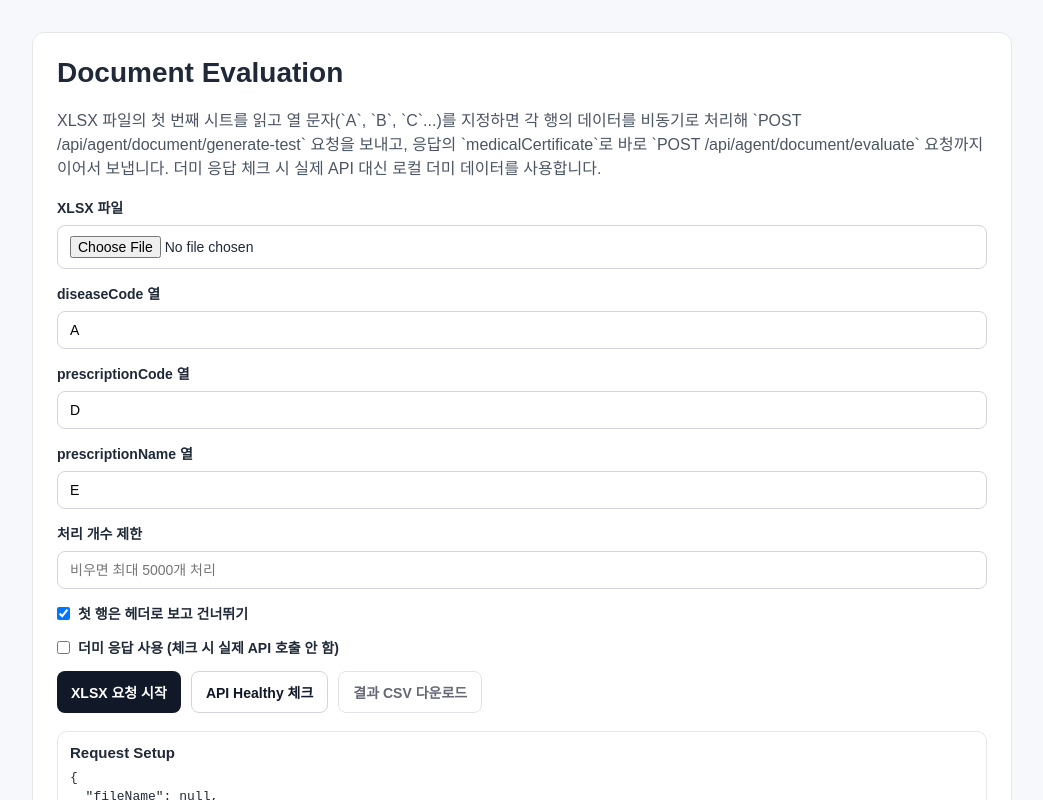
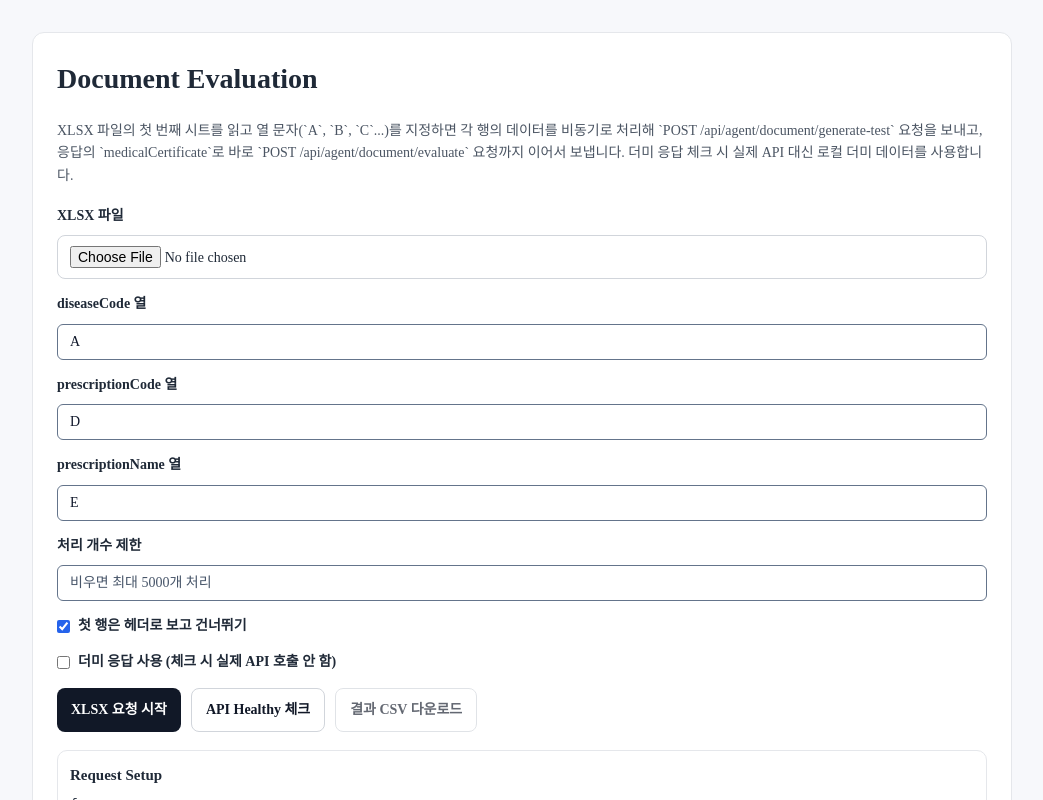
Before and after one commit to kjbddo/bitcomputer-emr, a Next.js app in the folder apps/web/: page /evaluation in a window 1280 px wide. Shown: the top 800 px of the page, without its empty margins (118-1161 px from the left). Built offline with nearby package versions, Linux system fonts and the light colour scheme.

Commit message:
feat(web): 전역 스타일을 토큰 기반으로 재작성하고 스타터 잔재 제거

```diff
--- a/apps/web/src/app/globals.css
+++ b/apps/web/src/app/globals.css
@@ -1,42 +1,62 @@
-:root {
-  --background: #ffffff;
-  --foreground: #171717;
-}
-
-@media (prefers-color-scheme: dark) {
-  :root {
-    --background: #0a0a0a;
-    --foreground: #ededed;
-  }
-}
-
-html,
-body {
-  max-width: 100vw;
-  overflow-x: hidden;
-}
+@import "../styles/tokens.css";
+@import "../styles/reset.css";
 
 body {
-  color: var(--foreground);
-  background: var(--background);
-  font-family: Arial, Helvetica, sans-serif;
+  background: var(--surface-canvas);
+  color: var(--text-primary);
+  font-family: var(--font-sans);
+  font-size: var(--font-size-base);
+  line-height: var(--line-height-base);
   -webkit-font-smoothing: antialiased;
   -moz-osx-font-smoothing: grayscale;
 }
 
-* {
-  box-sizing: border-box;
-  padding: 0;
-  margin: 0;
+input:not([type="checkbox"]):not([type="radio"]):not([type="file"]):not([type="range"]),
+select,
+textarea {
+  height: var(--control-height);
+  padding: 0 var(--space-3);
+  border: 1px solid var(--border-control);
+  border-radius: var(--radius-md);
+  background: var(--surface-raised);
+  color: var(--text-primary);
+  font-family: inherit;
+  font-size: var(--font-size-base);
+  transition: border-color var(--dur-fast) var(--ease);
 }
 
-a {
-  color: inherit;
-  text-decoration: none;
+textarea {
+  height: auto;
+  min-height: calc(var(--control-height) * 2);
+  padding: var(--space-2) var(--space-3);
+  line-height: var(--line-height-base);
+  resize: vertical;
 }
 
-@media (prefers-color-scheme: dark) {
-  html {
-    color-scheme: dark;
-  }
+input[type="checkbox"],
+input[type="radio"] {
+  accent-color: var(--accent-fill);
 }
+
+input::placeholder,
+textarea::placeholder {
+  color: var(--text-muted);
+}
+
+input:not([type="checkbox"]):not([type="radio"]):not([type="file"]):not([type="range"]):hover:not(:disabled),
+select:hover:not(:disabled),
+textarea:hover:not(:disabled) {
+  border-color: var(--accent-fill);
+}
+
+input:not([type="checkbox"]):not([type="radio"]):not([type="file"]):not([type="range"]):disabled,
+select:disabled,
+textarea:disabled {
+  background: var(--surface-sunken);
+  color: var(--text-muted);
+  cursor: not-allowed;
+}
+
+table {
+  border-collapse: collapse;
+}
--- a/apps/web/src/app/layout.tsx
+++ b/apps/web/src/app/layout.tsx
@@ -14,8 +14,8 @@ const geistMono = Geist_Mono({
 });
 
 export const metadata: Metadata = {
-  title: "Create Next App",
-  description: "Generated by create next app",
+  title: "BitComputer EMR",
+  description: "AI 보조 진료 기록 시스템",
 };
 
 export default function RootLayout({
@@ -24,7 +24,7 @@ export default function RootLayout({
   children: React.ReactNode;
 }>) {
   return (
-    <html lang="en">
+    <html lang="ko" suppressHydrationWarning>
       <body className={`${geistSans.variable} ${geistMono.variable}`} suppressHydrationWarning>
         <ClientProviders>{children}</ClientProviders>
       </body>
--- a/apps/web/src/app/page.module.css
+++ /dev/null
@@ -1,167 +0,0 @@
-.page {
-  --gray-rgb: 0, 0, 0;
-  --gray-alpha-200: rgba(var(--gray-rgb), 0.08);
-  --gray-alpha-100: rgba(var(--gray-rgb), 0.05);
-
-  --button-primary-hover: #383838;
-  --button-secondary-hover: #f2f2f2;
-
-  display: grid;
-  grid-template-rows: 20px 1fr 20px;
-  align-items: center;
-  justify-items: center;
-  min-height: 100svh;
-  padding: 80px;
-  gap: 64px;
-  font-family: var(--font-geist-sans);
-}
-
-@media (prefers-color-scheme: dark) {
-  .page {
-    --gray-rgb: 255, 255, 255;
-    --gray-alpha-200: rgba(var(--gray-rgb), 0.145);
-    --gray-alpha-100: rgba(var(--gray-rgb), 0.06);
-
-    --button-primary-hover: #ccc;
-    --button-secondary-hover: #1a1a1a;
-  }
-}
-
-.main {
-  display: flex;
-  flex-direction: column;
-  gap: 32px;
-  grid-row-start: 2;
-}
-
-.main ol {
-  font-family: var(--font-geist-mono);
-  padding-left: 0;
-  margin: 0;
-  font-size: 14px;
-  line-height: 24px;
-  letter-spacing: -0.01em;
-  list-style-position: inside;
-}
-
-.main li:not(:last-of-type) {
-  margin-bottom: 8px;
-}
-
-.main code {
-  font-family: inherit;
-  background: var(--gray-alpha-100);
-  padding: 2px 4px;
-  border-radius: 4px;
-  font-weight: 600;
-}
-
-.ctas {
-  display: flex;
-  gap: 16px;
-}
-
-.ctas a {
-  appearance: none;
-  border-radius: 128px;
-  height: 48px;
-  padding: 0 20px;
-  border: 1px solid transparent;
-  transition:
-    background 0.2s,
-    color 0.2s,
-    border-color 0.2s;
-  cursor: pointer;
-  display: flex;
-  align-items: center;
-  justify-content: center;
-  font-size: 16px;
-  line-height: 20px;
-  font-weight: 500;
-}
-
-a.primary {
-  background: var(--foreground);
-  color: var(--background);
-  gap: 8px;
-}
-
-a.secondary {
-  border-color: var(--gray-alpha-200);
-  min-width: 158px;
-}
-
-.footer {
-  grid-row-start: 3;
-  display: flex;
-  gap: 24px;
-}
-
-.footer a {
-  display: flex;
-  align-items: center;
-  gap: 8px;
-}
-
-.footer img {
-  flex-shrink: 0;
-}
-
-/* Enable hover only on non-touch devices */
-@media (hover: hover) and (pointer: fine) {
-  a.primary:hover {
-    background: var(--button-primary-hover);
-    border-color: transparent;
-  }
-
-  a.secondary:hover {
-    background: var(--button-secondary-hover);
-    border-color: transparent;
-  }
-
-  .footer a:hover {
-    text-decoration: underline;
-    text-underline-offset: 4px;
-  }
-}
-
-@media (max-width: 600px) {
-  .page {
-    padding: 32px;
-    padding-bottom: 80px;
-  }
-
-  .main {
-    align-items: center;
-  }
-
-  .main ol {
-    text-align: center;
-  }
-
-  .ctas {
-    flex-direction: column;
-  }
-
-  .ctas a {
-    font-size: 14px;
-    height: 40px;
-    padding: 0 16px;
-  }
-
-  a.secondary {
-    min-width: auto;
-  }
-
-  .footer {
-    flex-wrap: wrap;
-    align-items: center;
-    justify-content: center;
-  }
-}
-
-@media (prefers-color-scheme: dark) {
-  .logo {
-    filter: invert();
-  }
-}
--- /dev/null
+++ b/apps/web/src/styles/reset.css
@@ -0,0 +1,32 @@
+*,
+*::before,
+*::after {
+  box-sizing: border-box;
+  margin: 0;
+  padding: 0;
+}
+
+html,
+body {
+  max-width: 100vw;
+  overflow-x: hidden;
+}
+
+a {
+  color: inherit;
+  text-decoration: none;
+}
+
+button {
+  font: inherit;
+  color: inherit;
+}
+
+:focus-visible {
+  outline: 2px solid var(--focus-ring);
+  outline-offset: 2px;
+}
+
+:focus:not(:focus-visible) {
+  outline: none;
+}
```
